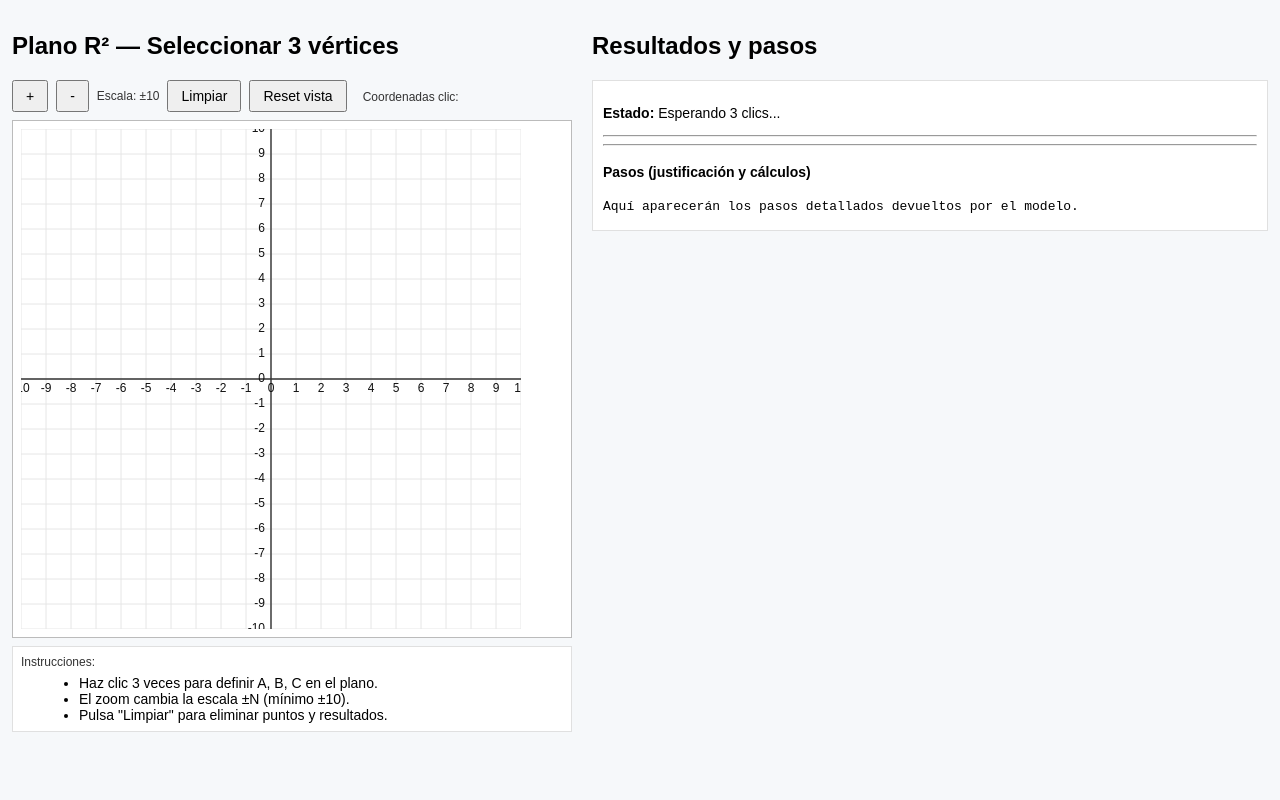
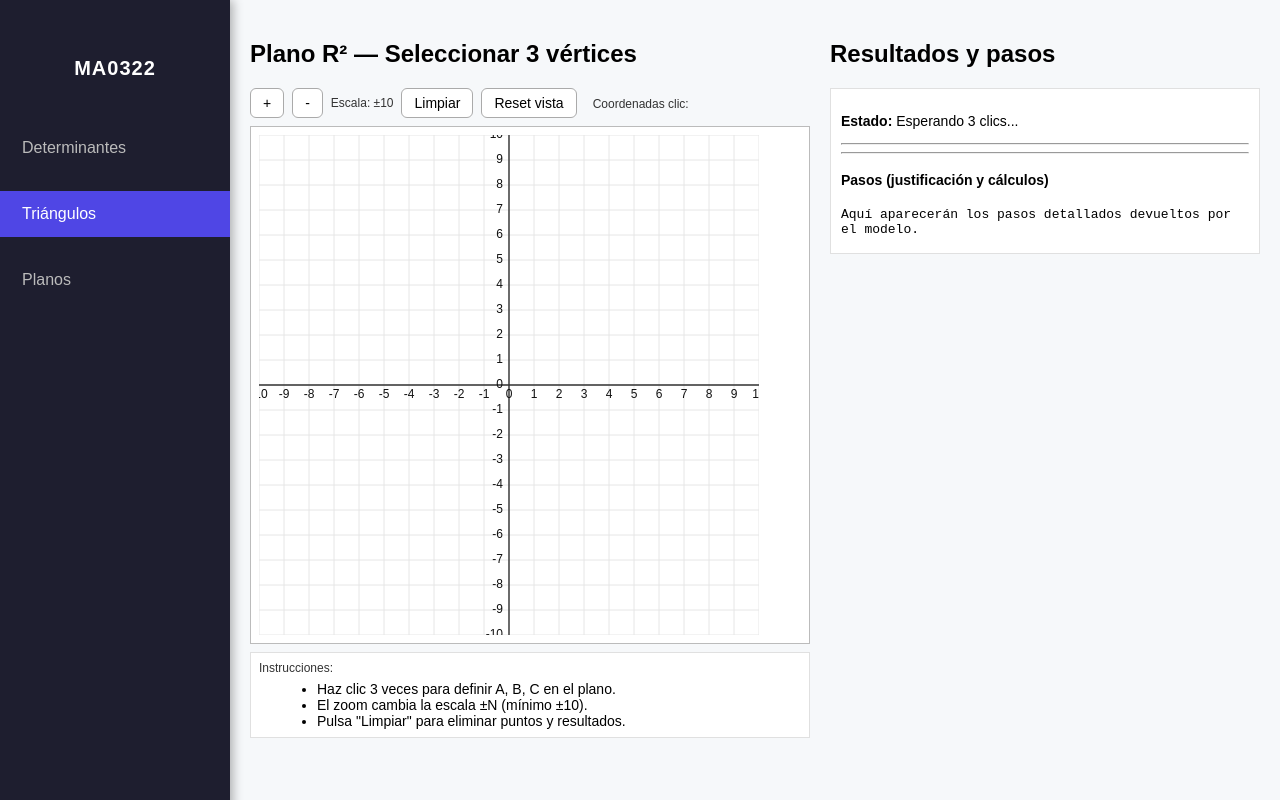
Before and after one commit to Dixon-SS03/Proyecto_MA0322, a plain HTML site: page MA0322/static/views/triangulos.html in a window 1280 px wide. Drawn offline with Linux system fonts and the light colour scheme.

Commit message:
Implemtacion del sidebar a todas las vistas

```diff
--- /dev/null
+++ b/MA0322/static/css/sidebar.css
@@ -0,0 +1,48 @@
+/* ===== SIDEBAR GENERAL ===== */
+.sidebar {
+    position: fixed;
+    left: 0;
+    top: 0;
+    width: 230px;
+    height: 100vh;
+    background: #1e1e2f;
+    padding-top: 40px;
+    display: flex;
+    flex-direction: column;
+    gap: 20px;
+    box-shadow: 3px 0px 10px rgba(0,0,0,0.3);
+}
+
+.sidebar h2 {
+    color: #fff;
+    text-align: center;
+    font-size: 20px;
+    margin-bottom: 25px;
+    letter-spacing: 1px;
+}
+
+.sidebar a {
+    padding: 14px 22px;
+    text-decoration: none;
+    color: #bbb;
+    font-size: 16px;
+    display: block;
+    transition: 0.2s ease-in-out;
+}
+
+.sidebar a:hover {
+    background: #2a2a40;
+    color: #fff;
+}
+
+/* Opción activa */
+.sidebar a.active {
+    background: #4f46e5;
+    color: white;
+}
+
+/* ===== CONTENIDO PRINCIPAL ===== */
+.main-content {
+    margin-left: 230px;
+    padding: 30px;
+}
--- a/MA0322/static/views/triangulos.html
+++ b/MA0322/static/views/triangulos.html
@@ -3,15 +3,27 @@
 <head>
     <meta charset="UTF-8" />
     <title>Triángulos - Plano R²</title>
+
+    <!-- SIDEBAR -->
+    <link rel="stylesheet" href="/static/css/sidebar.css">
+
     <style>
         body {
             font-family: Arial, Helvetica, sans-serif;
             background: #f6f8fa;
             margin: 0;
-      padding: 12px;
+            padding: 0;
+            display: flex;
+        }
+
+        .main-content {
+            margin-left: 230px; /* sidebar */
+            padding: 20px;
+            width: calc(100% - 230px);
             display: flex;
             gap: 20px;
             align-items: flex-start;
+            box-sizing: border-box;
         }
 
         .left {
@@ -30,6 +42,9 @@
             padding: 6px 12px;
             font-size: 14px;
             cursor: pointer;
+            border-radius: 6px;
+            border: 1px solid #aaa;
+            background: white;
         }
 
         #canvasWrap {
@@ -85,7 +100,28 @@
         }
     </style>
 </head>
+
 <body>
+
+    <!-- =============== SIDEBAR =============== -->
+    <div class="sidebar">
+        <h2>MA0322</h2>
+
+        <a href="/static/views/determinantes.html">
+            Determinantes
+        </a>
+
+        <a href="/static/views/triangulos.html" class="active">
+            Triángulos
+        </a>
+
+        <a href="/static/views/index.html">
+            Planos
+        </a>
+    </div>
+
+    <!-- =============== CONTENIDO =============== -->
+    <div class="main-content">
 
         <div class="left">
             <h2>Plano R² — Seleccionar 3 vértices</h2>
@@ -97,6 +133,7 @@
 
                 <button id="clearBtn">Limpiar</button>
                 <button id="resetView">Reset vista</button>
+
                 <div style="margin-left:8px;">
                     <span class="label-small">Coordenadas clic:</span>
                     <div id="coordsList" class="coords"></div>
@@ -126,9 +163,7 @@
 
                 <hr />
 
-      <div id="measurements">
-        <!-- Longitudes, ángulos, clasificaciones -->
-      </div>
+                <div id="measurements"></div>
 
                 <hr />
 
@@ -139,6 +174,9 @@
             </div>
         </div>
 
+    </div> <!-- main-content -->
+
     <script src="/static/js/triangulos.js"></script>
+
 </body>
 </html>
```
Also changed, not shown: MA0322/static/views/determinantes.html (+47 -47 lines), MA0322/static/views/index.html (+39 -6 lines). Lines whose indentation alone changed are shown as unchanged.
